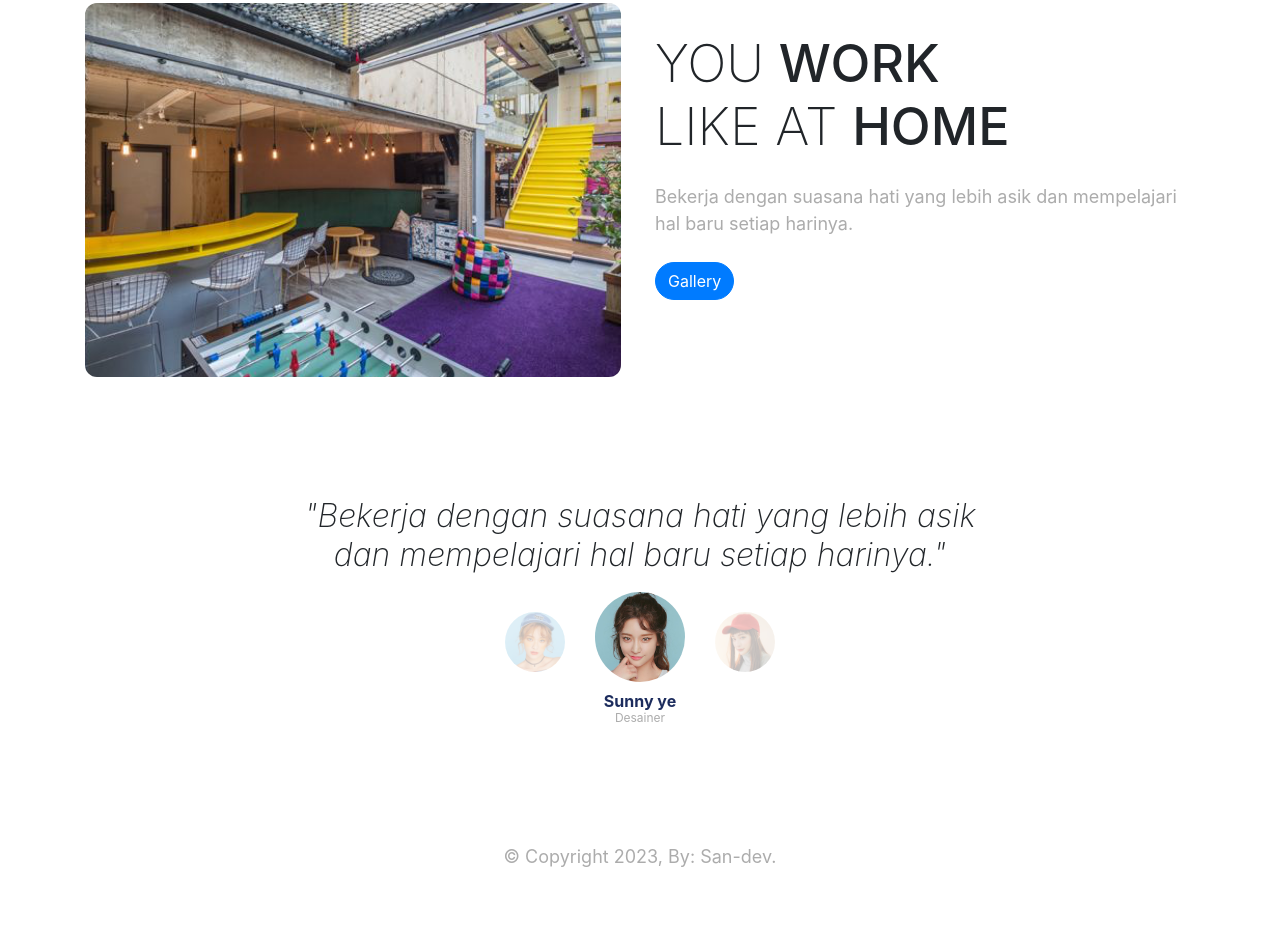
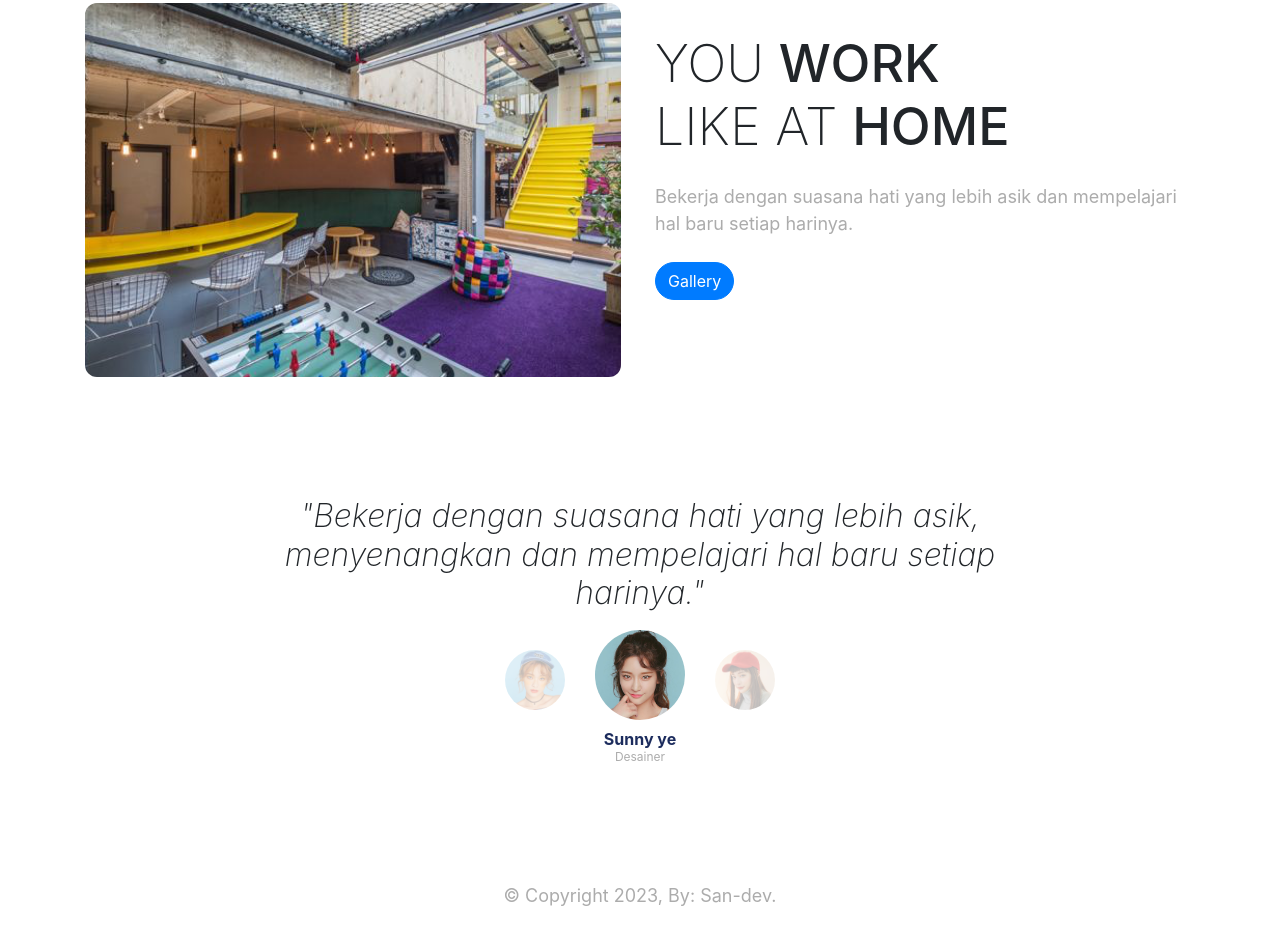
Before and after one commit to crowzy-dev/website-landing, a plain HTML site: page index.html in a window 1280 px wide. Shown: the part 833-1778 px from the top of the page. Drawn offline with Linux system fonts and the light colour scheme.

Commit message:
modified index.html

```diff
--- a/index.html
+++ b/index.html
@@ -89,7 +89,7 @@
                     <SECtion class="testimonial">
                         <div class="row justify-content-center quote">
                             <div class="col-lg-8">
-                                <h5>"Bekerja dengan suasana hati yang lebih asik dan mempelajari hal baru setiap harinya."</h5>
+                                <h5>"Bekerja dengan suasana hati yang lebih asik, menyenangkan dan mempelajari hal baru setiap harinya."</h5>
                             </div>
                         </div>
                         <div class="row justify-content-center quote">
```
